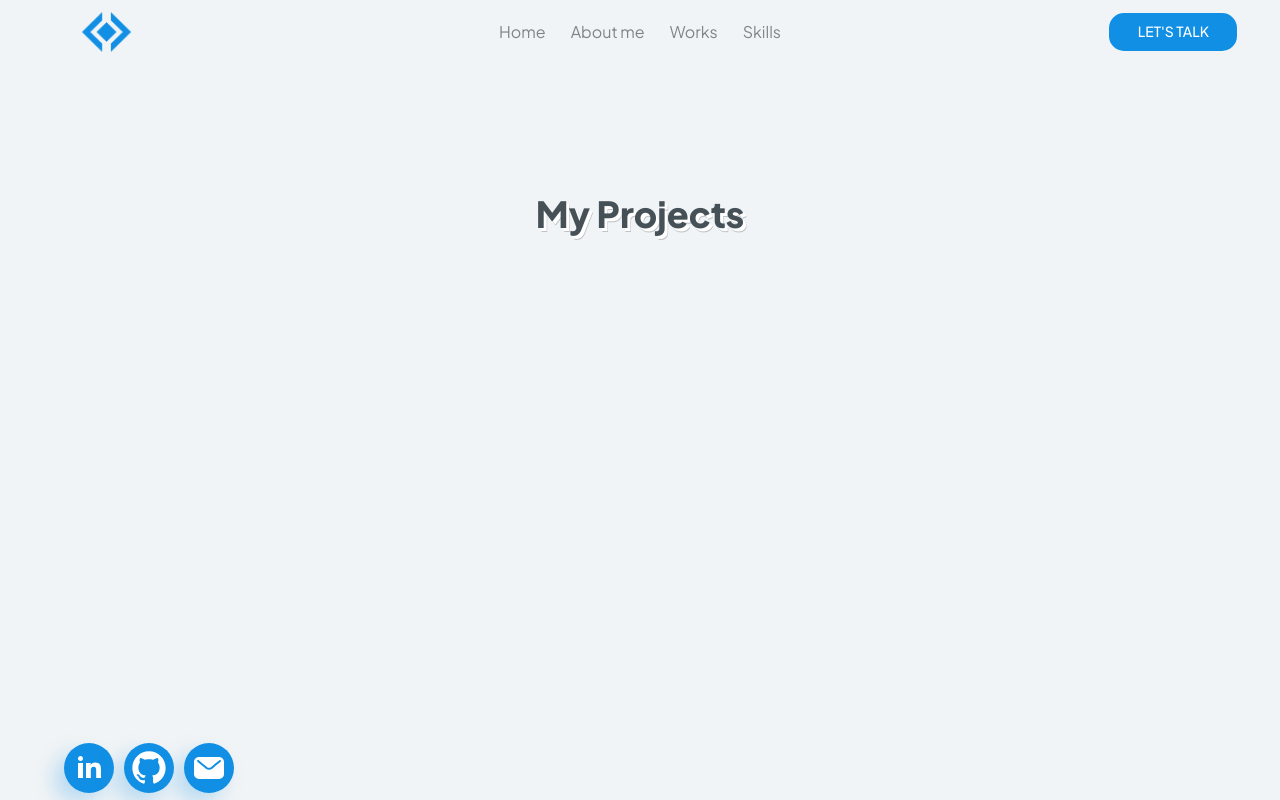
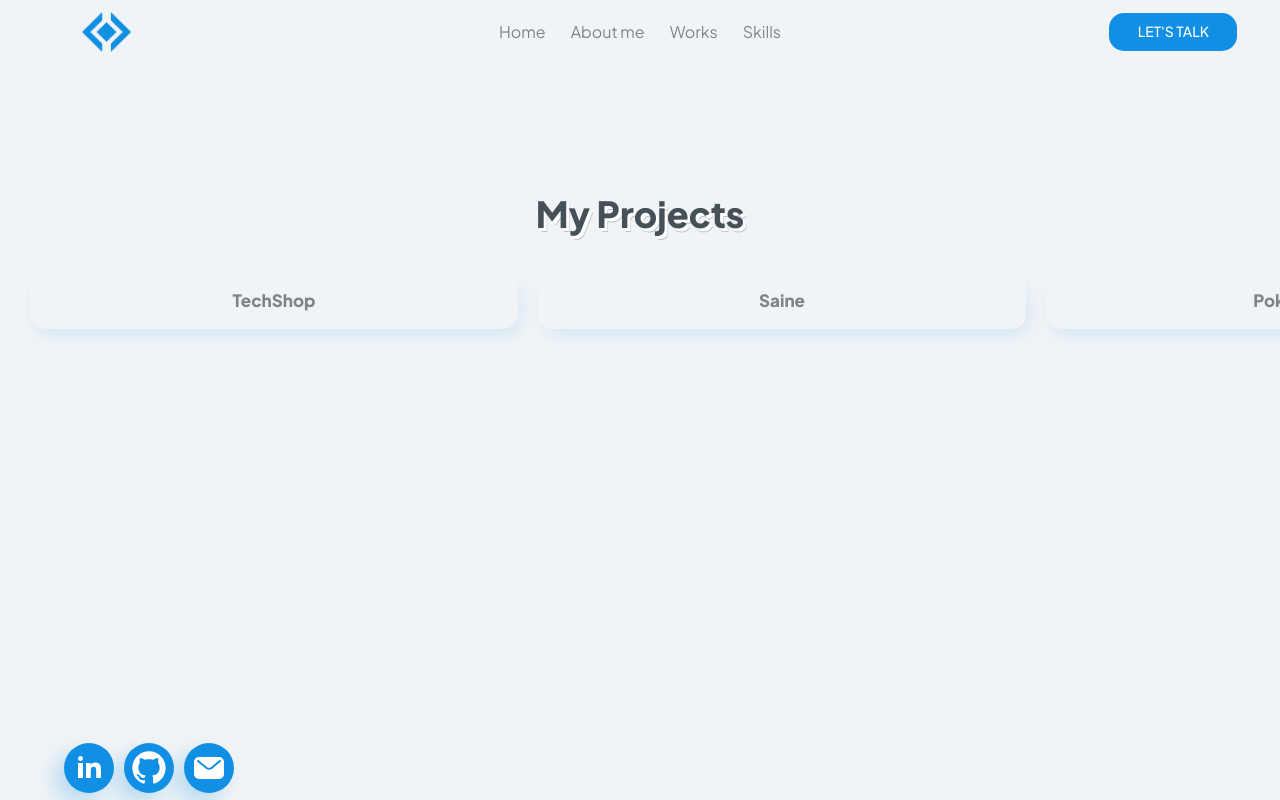
Before and after one commit to sesanchezra/Portfolio, a React (Vite) app: page /#/works in a window 1280 px wide. Built offline with nearby package versions, Linux system fonts and the light colour scheme.

Commit message:
Agregando controladores de works

```diff
--- a/src/components/Works/Works.css
+++ b/src/components/Works/Works.css
@@ -1,4 +1,16 @@
-.Works{
+@import url("https://fonts.googleapis.com/css2?family=Plus+Jakarta+Sans:wght@200;300;400;500;600;700;800&display=swap");
+:root {
+  --grey: rgb(241, 244, 246);
+  --light-grey: rgb(243, 245, 248);
+  --light-dark: rgb(50, 60, 66);
+  --dark: rgb(70, 81, 87);
+  --font: rgb(126, 132, 136);
+  --blue: rgb(16, 143, 228);
+  --light-blue: rgb(58, 162, 232);
+  --header-index: 10;
+}
+
+.Works {
   min-height: 92vh;
   display: flex;
   align-items: center;
@@ -7,15 +19,74 @@
   padding-top: 10%;
 }
 
-.Works__title{
+.Works__title {
   width: 100%;
   text-align: center;
 }
 
-.Works__title h2{
+.Works__title h2 {
   font-size: 36px;
   font-weight: 800;
   color: var(--dark);
   position: relative;
-    text-shadow: 3px 3px 0px white, 3.5px 3.5px 0px rgb(70, 81, 87,0.3);
+  text-shadow: 3px 3px 0px white, 3.5px 3.5px 0px rgb(70, 81, 87, 0.3);
 }
+
+.Works__controllers {
+  width: 100%;
+  padding: 30px;
+
+  /* Scroll snap*/
+  scroll-snap-type: x mandatory;
+  display: flex;
+  width: 100%;
+  overflow-x: scroll;
+  overflow-y: hidden;
+  gap: 20px;
+  scrollbar-width: none;
+}
+
+.Works__controllers__item {
+  /* Scroll snap*/
+  scroll-snap-align: center;
+  flex: 0 0 40%;
+  width: 100%;
+  object-fit: cover;
+
+  padding: 15px 25px;
+  border: unset;
+  border-radius: 15px;
+  color: var(--font);
+  z-index: 1;
+  background: var(--grey);
+  position: relative;
+  font-weight: 1000;
+  font-size: 17px;
+  -webkit-box-shadow: 4px 8px 19px -3px rgb(58, 162, 232,0.17);
+  box-shadow: 4px 8px 19px -3px rgb(58, 162, 232,0.17);
+  transition: all 250ms;
+  overflow: hidden;
+}
+
+.Works__controllers__item::before {
+  content: "";
+  position: absolute;
+  top: 0;
+  left: 0;
+  height: 100%;
+  width: 0;
+  border-radius: 15px;
+  background-color: var(--blue);
+  z-index: -1;
+  -webkit-box-shadow: 4px 8px 19px -3px rgba(0, 0, 0, 0.27);
+  box-shadow: 4px 8px 19px -3px rgba(0, 0, 0, 0.27);
+  transition: all 250ms;
+}
+
+.Works__controllers__item:hover {
+  color: #e8e8e8;
+}
+
+.Works__controllers__item:hover::before{
+  width: 100%;
+}
--- a/src/components/Works/Works.jsx
+++ b/src/components/Works/Works.jsx
@@ -1,6 +1,13 @@
 import React from 'react'
 import '../Works/Works.css'
+
+// Covers of each project
 import TechShop from '../../assets/TechShop.png'
+import Saine from '../../assets/Saine.png'
+import Pokedex from '../../assets/Pokedex.png'
+
+
+//Logo of each stack
 import Redux from '../../assets/react-redux.png'
 import Router from '../../assets/react-router.png'
 import Ajax from '../../assets/ajax.png'
@@ -46,6 +53,72 @@ const works = [
         description: 'Tech Shop is an e-commerce developed with React.js and Redux; It is a project focused on Frontend development, where an API is also integrated, to which requests for products, categories, user authentication, among other functionalities are made.',
         link: 'https://techshop-io.netlify.app/',
         repository: 'https://github.com/sesanchezra/tech-shop'
+    },
+    {
+        name: 'Saine',
+        cover: Saine,
+        stack:[
+            {
+                title: 'React.js',
+                image: ReactLogo
+            },
+            {
+                title: 'CSS',
+                image: Css
+            },
+            {
+                title: 'Javascript',
+                image: Js
+            },
+            {
+                title: 'Axios',
+                image: Axios
+            },
+            {
+                title: 'Ajax',
+                image: Ajax
+            },
+            {
+                title: 'React Router Dom',
+                image: Router
+            },
+            {
+                title: 'Redux.js',
+                image: Redux
+            }
+        ],
+        description: 'Saine is a healthy food e-commerce where after a complete research work, the primary needs of the users of this application were determined; The main objective was to have a simple application, where the necessary steps to make a purchase were reduced.',
+        link: 'https://saine.netlify.app/',
+        repository: 'https://github.com/sesanchezra/NoCountry-C8'
+    },
+    {
+        name: 'Pokedex',
+        cover: Pokedex,
+        stack:[
+            {
+                title: 'React.js',
+                image: ReactLogo
+            },
+            {
+                title: 'CSS',
+                image: Css
+            },
+            {
+                title: 'Javascript',
+                image: Js
+            },
+            {
+                title: 'Axios',
+                image: Axios
+            },
+            {
+                title: 'Ajax',
+                image: Ajax
+            }
+        ],
+        description: 'Pokedex is a frontend project that consumes the famous pokeAPI, in this project asynchronous requests with axios are integrated, and the handling of responses in the application to display content for users',
+        link: 'https://pokedex-app-sesanchez.netlify.app/',
+        repository: 'https://github.com/sesanchezra/entregable-5'
     }
 
 
@@ -60,7 +133,15 @@ const Works = () => {
                 </h2>
             </div>
             <div className='Works__controllers'>
-
+                <button className='Works__controllers__item'>
+                    TechShop
+                </button>
+                <button className='Works__controllers__item'>
+                    Saine
+                </button>
+                <button className='Works__controllers__item'>
+                    Pokedex
+                </button>
             </div>
         </div>
     )
```
Also changed, not shown: src/assets/Pokedex.png (added), src/assets/Saine.png (added). Lines whose indentation alone changed are shown as unchanged.
